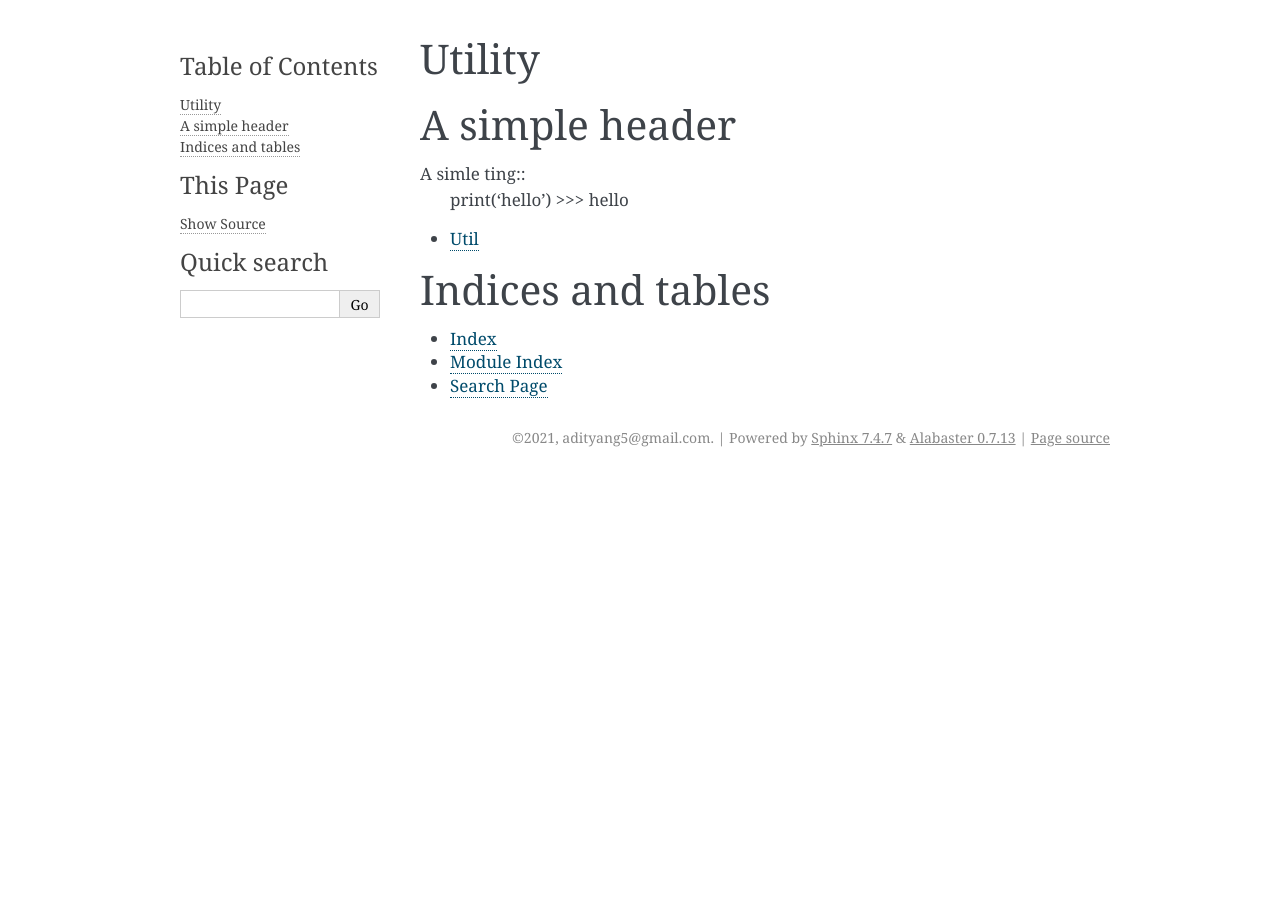
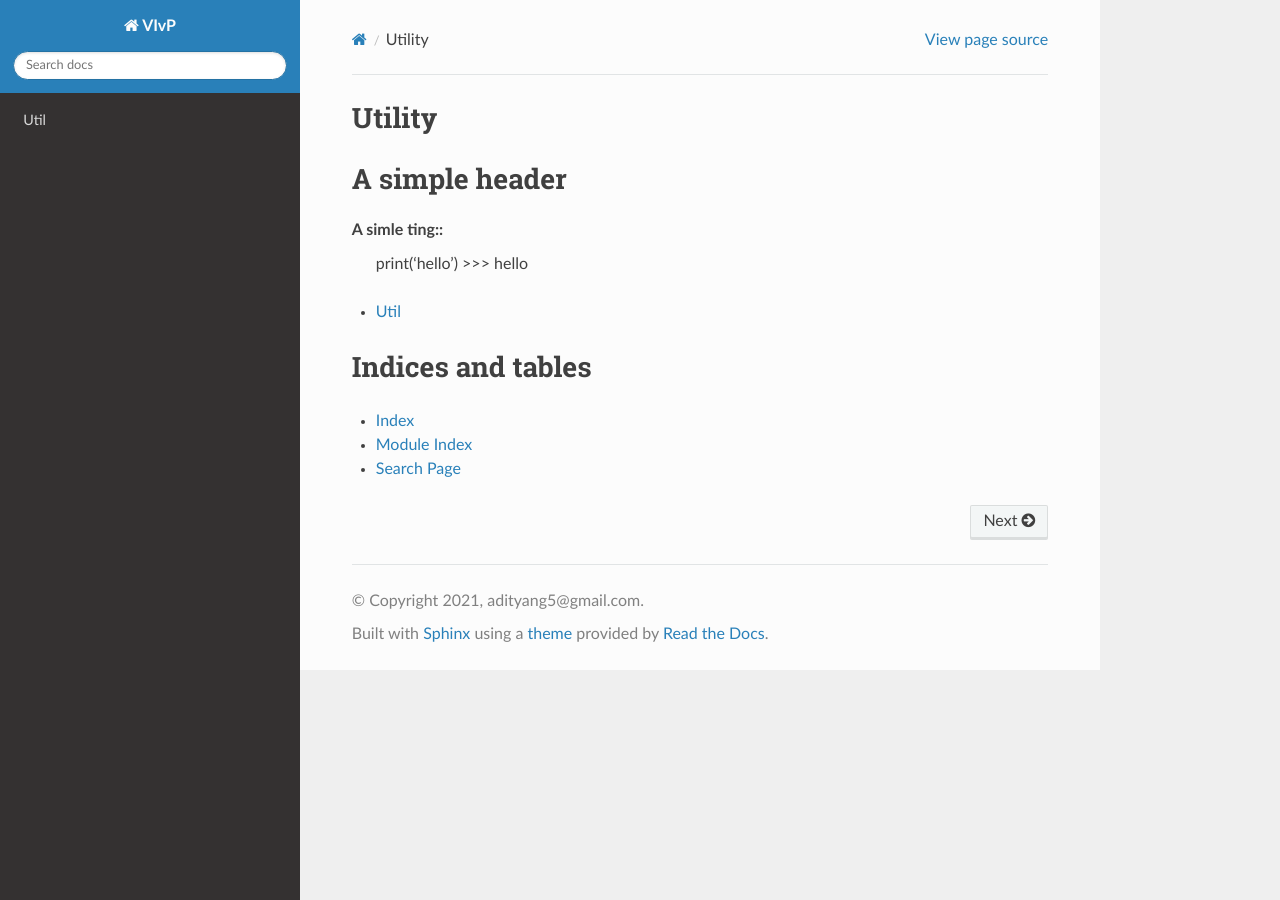
Before and after one commit to AdityaNG/VIVIP, a Sphinx documentation site: the page built from docs/index.rst, in a window 1280 px wide. Built offline with Sphinx 7.4.7 and the Read the Docs theme 2.0.0, drawn with Linux system fonts in a browser that asks for light colours.

Commit message:
Documentation

```diff
--- a/docs/conf.py
+++ b/docs/conf.py
@@ -14,6 +14,7 @@
 # import sys
 # sys.path.insert(0, os.path.abspath('.'))
 
+import sphinx_rtd_theme
 
 # -- Project information -----------------------------------------------------
 
@@ -31,6 +32,7 @@ release = 'https://github.com/AdityaNG/VIVP'
 # extensions coming with Sphinx (named 'sphinx.ext.*') or your custom
 # ones.
 extensions = [
+    "sphinx_rtd_theme"
 ]
 
 # Add any paths that contain templates here, relative to this directory.
@@ -47,7 +49,9 @@ exclude_patterns = ['_build', 'Thumbs.db', '.DS_Store']
 # The theme to use for HTML and HTML Help pages.  See the documentation for
 # a list of builtin themes.
 #
-html_theme = 'alabaster'
+#html_theme = 'alabaster'
+html_theme = "sphinx_rtd_theme"
+
 
 # Add any paths that contain custom static files (such as style sheets) here,
 # relative to this directory. They are copied after the builtin static files,
--- a/docs/index.rst
+++ b/docs/index.rst
@@ -10,7 +10,7 @@ A simle ting::
 .. toctree::
    :maxdepth: 2
 
-   source/utility
+   utility
 
 
 Indices and tables
```
Also changed, not shown: docs/utility.rst (renamed from docs/source/utility.rst).
